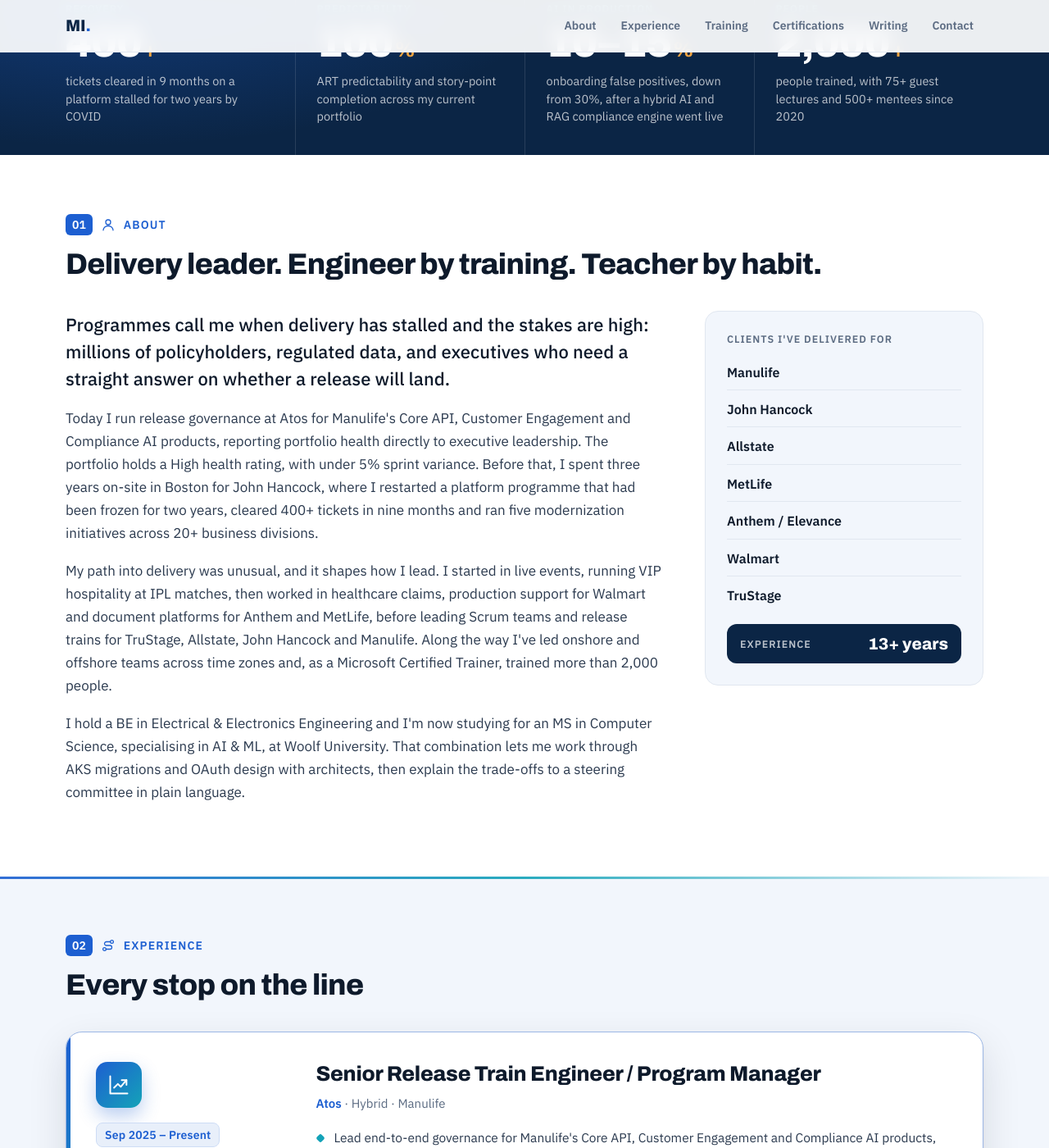
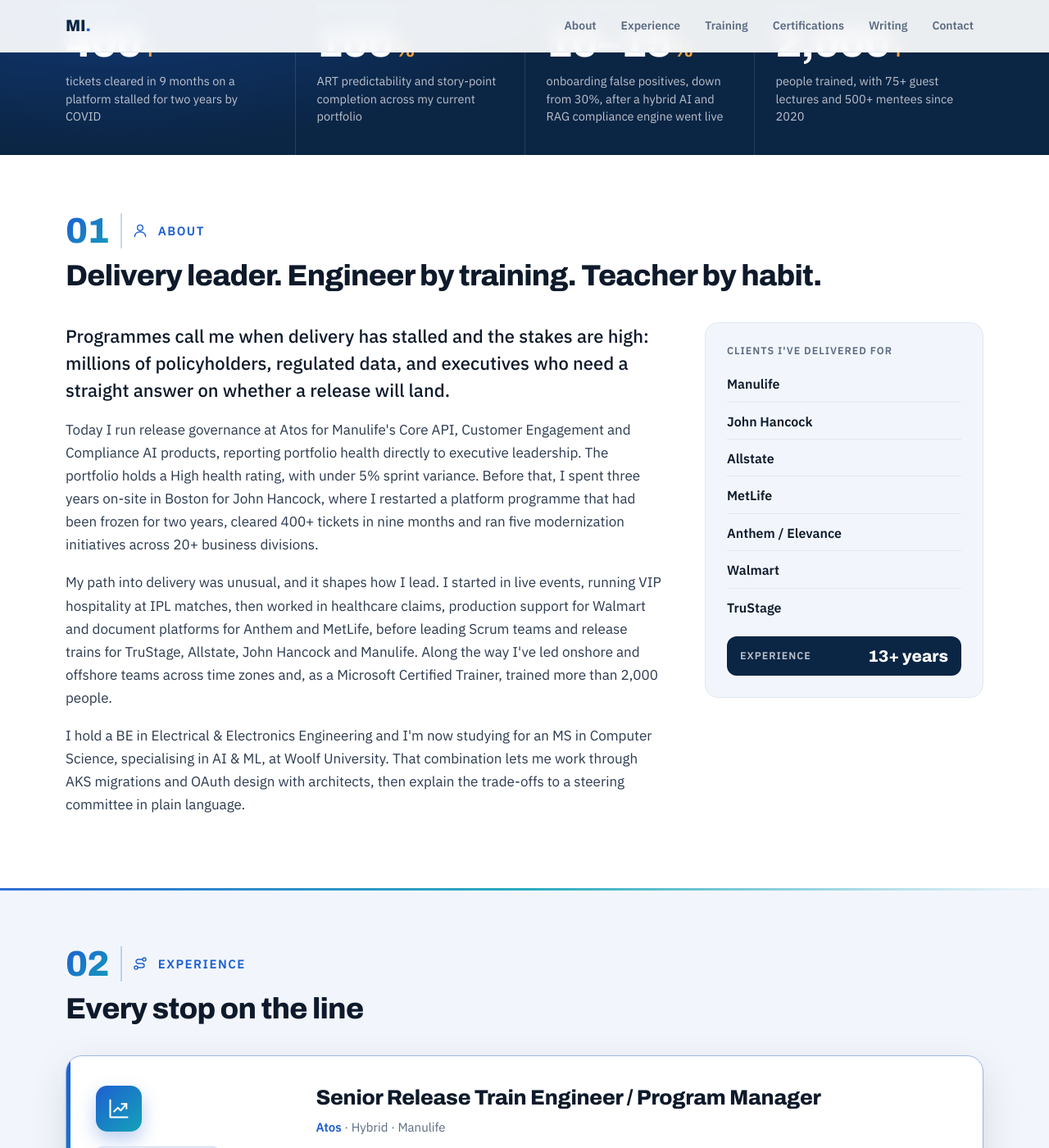
Before and after one commit to Madhan-I/Madhan-I.github.io, a Jekyll site: the page built from index.html, in a window 1280 px wide and 1400 px high, scrolled down 828 px. Shown: the whole window at 82% size. Built offline with Jekyll 4.4.1, drawn with Linux system fonts in a browser that asks for light colours.

Commit message:
Slide-number section labels; brighter blue-teal favicon
Co-Authored-By: Claude Opus 5.5 <noreply@anthropic.com>
Claude-Session: https://claude.ai/code/session_01MFRrTt7LBDdX57m85KHNGp

```diff
--- a/_layouts/default.html
+++ b/_layouts/default.html
@@ -8,10 +8,10 @@
   <meta name="referrer" content="strict-origin-when-cross-origin">
   <meta name="color-scheme" content="light">
   {% seo %}
-  <link rel="icon" href="{{ '/favicon.ico' | relative_url }}?v=2" sizes="any">
-  <link rel="icon" href="{{ '/assets/icons/favicon.svg' | relative_url }}?v=2" type="image/svg+xml">
-  <link rel="icon" href="{{ '/assets/icons/icon-32.png' | relative_url }}?v=2" type="image/png" sizes="32x32">
-  <link rel="apple-touch-icon" href="{{ '/assets/icons/apple-touch-icon.png' | relative_url }}?v=2">
+  <link rel="icon" href="{{ '/favicon.ico' | relative_url }}?v=3" sizes="any">
+  <link rel="icon" href="{{ '/assets/icons/favicon.svg' | relative_url }}?v=3" type="image/svg+xml">
+  <link rel="icon" href="{{ '/assets/icons/icon-32.png' | relative_url }}?v=3" type="image/png" sizes="32x32">
+  <link rel="apple-touch-icon" href="{{ '/assets/icons/apple-touch-icon.png' | relative_url }}?v=3">
   <link rel="manifest" href="{{ '/site.webmanifest' | relative_url }}">
   <meta name="theme-color" content="#0B2545">
   <link rel="preload" href="{{ '/assets/fonts/archivo-latin-wdth-normal.woff2' | relative_url }}" as="font" type="font/woff2" crossorigin>
--- a/assets/css/style.css
+++ b/assets/css/style.css
@@ -331,3 +331,10 @@ button { font-family: var(--body); }
 .clients h3, .quick dt { font: 700 12.5px/1.2 var(--body); letter-spacing: .08em; text-transform: uppercase; }
 .clients h3 { color: var(--muted); margin-bottom: 12px; }
 .quick dt { color: rgba(255, 255, 255, .72); }
+
+/* section labels: presentation-style slide numbers */
+.label { font: 700 15px/1 var(--body); letter-spacing: .1em; gap: 12px; align-items: center; }
+.label .num { font: 800 clamp(34px, 3.4vw, 44px)/1 var(--display); letter-spacing: -0.02em; padding: 0 14px 0 0; border-radius: 0; background: linear-gradient(135deg, var(--brand), var(--brand-2)); -webkit-background-clip: text; background-clip: text; color: transparent; border-right: 2px solid color-mix(in srgb, var(--brand) 25%, transparent); }
+.label .ic { width: 20px; height: 20px; }
+.tone-navy .label .num { background: linear-gradient(135deg, #FFFFFF, color-mix(in srgb, var(--brand-2) 60%, #FFFFFF)); -webkit-background-clip: text; background-clip: text; color: transparent; border-right-color: rgba(255, 255, 255, .25); }
+.sec-head h2 { margin-top: 14px; }
```
Also changed, not shown: assets/icons/apple-touch-icon.png, assets/icons/favicon.svg, assets/icons/icon-192.png, assets/icons/icon-32.png, assets/icons/icon-512.png, favicon.ico, site.webmanifest.
